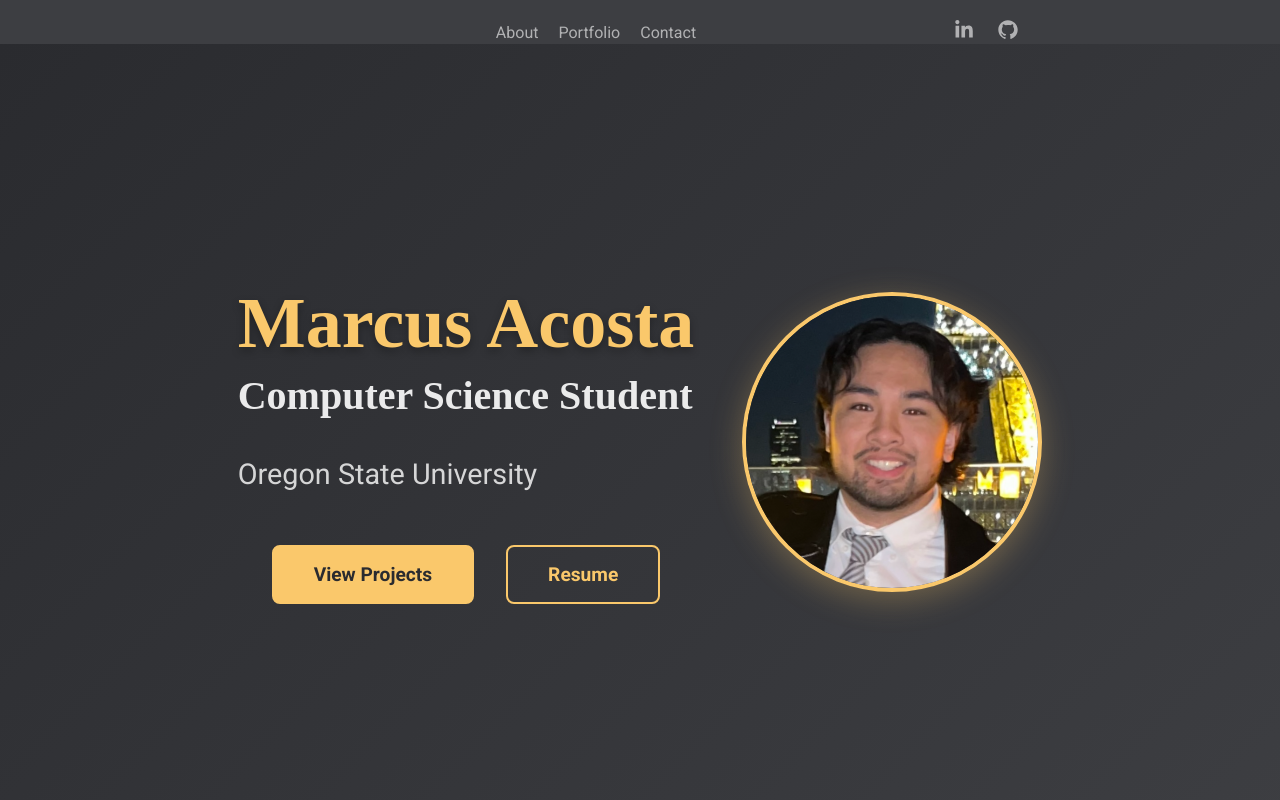
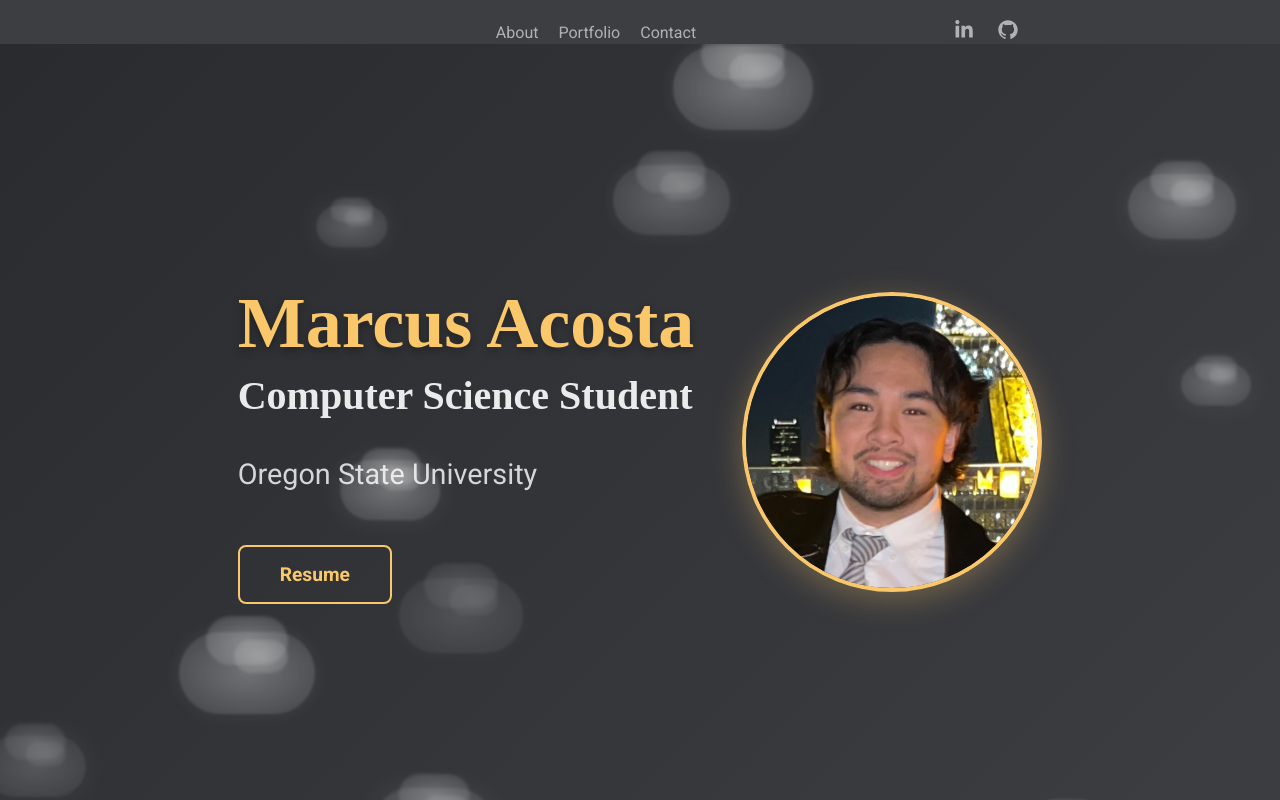
Before and after one commit to marcusacosta/Marcus-Acosta-Portfolio, a Next.js app: page / in a window 1280 px wide. Shown: the top 800 px of the page. Built offline with nearby package versions, Linux system fonts and the light colour scheme; a web font is replaced by a local one.

Commit message:
Add floating clouds animation to header, update GitHub links, and add resume PDF - Enhanced portfolio with cloud development theme and improved project links

```diff
--- /dev/null
+++ b/components/FloatingClouds.jsx
@@ -0,0 +1,49 @@
+import { useEffect, useState } from 'react';
+
+export default function FloatingClouds() {
+  const [clouds, setClouds] = useState([]);
+
+  useEffect(() => {
+    // Generate random clouds with different properties
+    const generateClouds = () => {
+      const cloudCount = 12;
+      const newClouds = [];
+
+      for (let i = 0; i < cloudCount; i++) {
+        newClouds.push({
+          id: i,
+          x: Math.random() * 100, // Random starting position
+          y: Math.random() * 100,
+          size: Math.random() * 80 + 60, // Random size between 60-140px
+          speed: Math.random() * 0.5 + 0.2, // Random speed
+          opacity: Math.random() * 0.6 + 0.3, // Random opacity between 0.3-0.9
+          delay: Math.random() * 10 // Random delay for staggered animation
+        });
+      }
+
+      setClouds(newClouds);
+    };
+
+    generateClouds();
+  }, []);
+
+  return (
+    <div className="floating-clouds">
+      {clouds.map((cloud) => (
+        <div
+          key={cloud.id}
+          className="cloud"
+          style={{
+            left: `${cloud.x}%`,
+            top: `${cloud.y}%`,
+            width: `${cloud.size}px`,
+            height: `${cloud.size * 0.6}px`,
+            opacity: cloud.opacity,
+            animationDelay: `${cloud.delay}s`,
+            animationDuration: `${20 / cloud.speed}s`
+          }}
+        />
+      ))}
+    </div>
+  );
+}
--- a/components/Hero.jsx
+++ b/components/Hero.jsx
@@ -1,4 +1,5 @@
 import { useEffect, useState } from "react";
+import FloatingClouds from "./FloatingClouds";
 
 export default function Hero() {
   const [classes, setClasses] = useState('');
@@ -9,6 +10,7 @@ export default function Hero() {
 
   return (
     <section id="hero" className={classes}>
+      <FloatingClouds />
       <div className="hero-content">
         <div className="hero-text">
           <h1 className="hero-headline">
@@ -21,7 +23,6 @@ export default function Hero() {
           </p>
 
           <div className="hero-ctas">
-            <a href="#portfolio" className="cta-primary">View Projects</a>
             <a href="/resume.pdf" className="cta-secondary" target="_blank" rel="noopener noreferrer">Resume</a>
           </div>
         </div>
--- a/components/Portfolio.js
+++ b/components/Portfolio.js
@@ -16,7 +16,7 @@ export default function Portfolio() {
       outcome: "Full-stack app that monitors Ticketmaster's API for price changes across hundreds of events and delivers real-time SMS alerts when tickets hit a target price.",
       metrics: ["-20% avg savings", "500+ alerts sent", "24/7 monitoring"],
       tech: ["Javascript", "Node.js", "React", "PostgreSQL"],
-      githubUrl: "https://github.com/marcusacosta/ticket-price-alert",
+      githubUrl: "https://github.com/marcusacosta/tix_compare",
       imageSrc: "/img/macbook.jpg",
       imageAlt: "Ticket Price Alert - Price Monitoring System"
     }
--- /dev/null
+++ b/styles/floating-clouds.scss
@@ -0,0 +1,96 @@
+.floating-clouds {
+  position: absolute;
+  top: 0;
+  left: 0;
+  width: 100%;
+  height: 100%;
+  pointer-events: none;
+  overflow: hidden;
+  z-index: 1;
+}
+
+.cloud {
+  position: absolute;
+  background: radial-gradient(ellipse at center, rgba(255, 255, 255, 0.4) 0%, rgba(255, 255, 255, 0.2) 70%, rgba(255, 255, 255, 0.1) 100%);
+  border-radius: 50px;
+  filter: blur(1px);
+  backface-visibility: hidden;
+  transform-style: preserve-3d;
+
+  &::before {
+    content: '';
+    position: absolute;
+    top: -20%;
+    left: 20%;
+    width: 60%;
+    height: 60%;
+    background: inherit;
+    border-radius: 50px;
+    filter: blur(1px);
+  }
+
+  &::after {
+    content: '';
+    position: absolute;
+    top: 10%;
+    right: 20%;
+    width: 40%;
+    height: 40%;
+    background: inherit;
+    border-radius: 50px;
+    filter: blur(1px);
+  }
+
+  animation: float ease-in-out infinite;
+  box-shadow: 0 0 20px rgba(255, 255, 255, 0.1);
+  will-change: transform;
+}
+
+@keyframes float {
+  0% {
+    transform: translateX(-100px) translateY(0px) rotate(0deg);
+  }
+  20% {
+    transform: translateX(-50px) translateY(-15px) rotate(2deg);
+  }
+  40% {
+    transform: translateX(0px) translateY(-5px) rotate(0deg);
+  }
+  60% {
+    transform: translateX(50px) translateY(10px) rotate(-2deg);
+  }
+  80% {
+    transform: translateX(100px) translateY(5px) rotate(0deg);
+  }
+  100% {
+    transform: translateX(150px) translateY(0px) rotate(0deg);
+  }
+}
+
+// Responsive adjustments
+@media (max-width: 768px) {
+  .floating-clouds {
+    .cloud {
+      transform: scale(0.6);
+      animation-duration: 15s; // Slower animation on mobile for better performance
+    }
+  }
+}
+
+@media (max-width: 480px) {
+  .floating-clouds {
+    .cloud {
+      transform: scale(0.5);
+      animation-duration: 12s; // Even slower on small mobile devices
+    }
+  }
+}
+
+// Disable animations on devices that prefer reduced motion
+@media (prefers-reduced-motion: reduce) {
+  .floating-clouds {
+    .cloud {
+      animation: none;
+    }
+  }
+}
--- a/styles/globals.scss
+++ b/styles/globals.scss
@@ -3,6 +3,7 @@
 @import 'project-card';
 @import 'calendar-ui';
 @import 'ticketmaster-ui';
+@import 'floating-clouds';
 *{
     margin:0;
     padding:0;
--- a/styles/hero.scss
+++ b/styles/hero.scss
@@ -5,6 +5,8 @@ section#hero {
   justify-content: center;
   padding: 2rem 0;
   background: linear-gradient(135deg, #2a2b2f 0%, #3D3E42 100%);
+  position: relative;
+  overflow: hidden;
 
   .hero-content {
     max-width: 1200px;
@@ -17,6 +19,8 @@ section#hero {
     opacity: 0;
     transform: translateY(30px);
     transition: all 0.8s ease-out;
+    position: relative;
+    z-index: 2;
   }
 
   .hero-text {
@@ -81,7 +85,7 @@ section#hero {
   .hero-ctas {
     display: flex;
     gap: 2rem;
-    justify-content: center;
+    justify-content: flex-start;
     flex-wrap: wrap;
 
     a {
```
Also changed, not shown: 1 other file (tests, documents, lock files or other folders).
